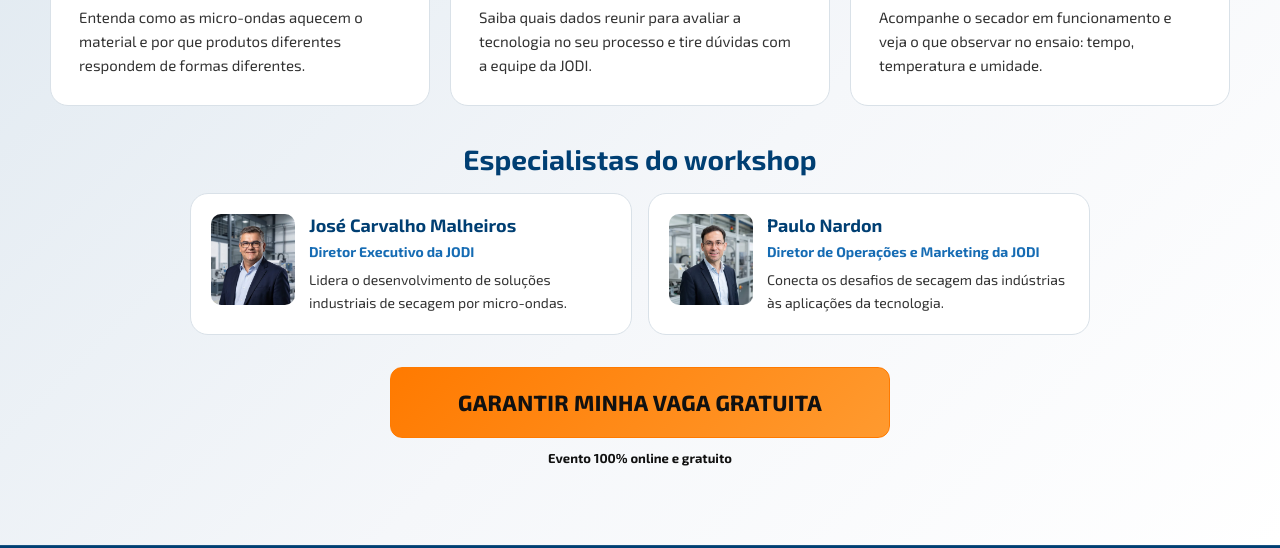
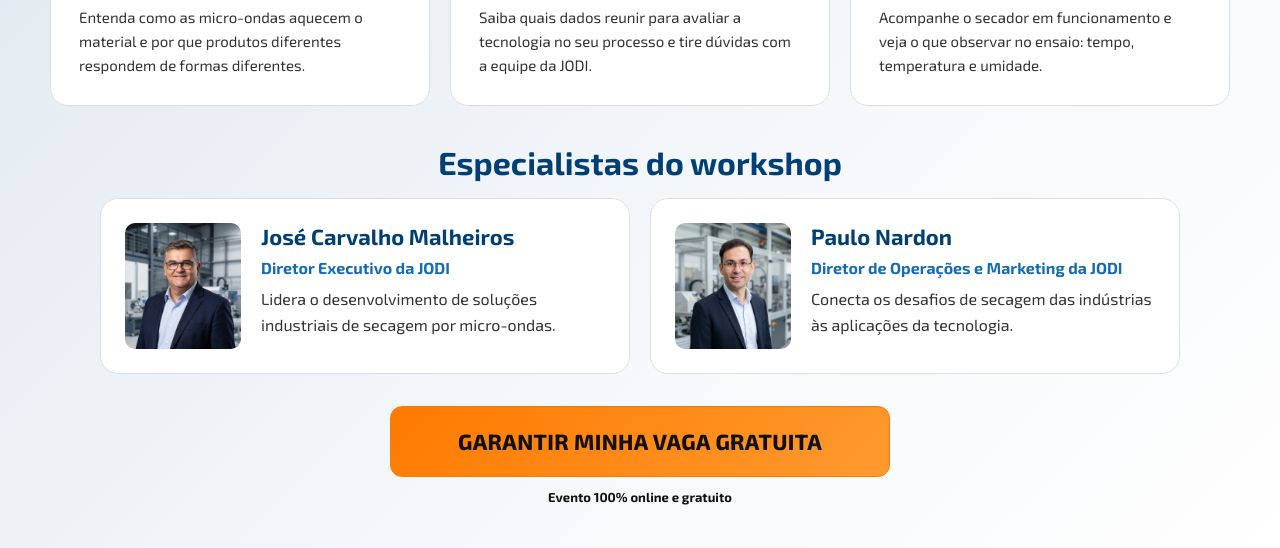
Before and after one commit to Jodiweb/jodi-home, a plain HTML site: page workshop-micro-ondas/index.html in a window 1280 px wide. Shown: the part 950-1498 px from the top of the page. Drawn offline with Linux system fonts and the light colour scheme.

Commit message:
Enlarge workshop specialists on desktop

```diff
--- a/workshop-micro-ondas/workshop.css
+++ b/workshop-micro-ondas/workshop.css
@@ -642,8 +642,28 @@ body:has(.registration-dialog[open]) {
     grid-template-columns: repeat(3, minmax(0, 1fr));
     gap: 20px;
   }
+  .workshop-experts {
+    max-width: 1080px;
+  }
+  .workshop-experts > h3 {
+    font-size: 32px;
+  }
   .workshop-experts-grid {
     grid-template-columns: repeat(2, minmax(0, 1fr));
+    gap: 20px;
+  }
+  .workshop-expert {
+    gap: 20px;
+    padding: 24px;
+  }
+  .workshop-expert img {
+    width: 116px;
+  }
+  .workshop-expert h4 {
+    font-size: 22px;
+  }
+  .workshop-expert p {
+    font-size: 16px;
   }
   .footer {
     padding: 24px 0;
```
